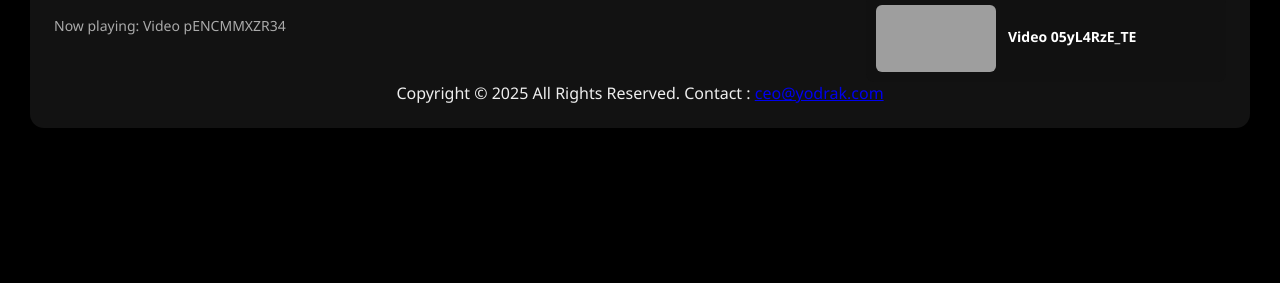
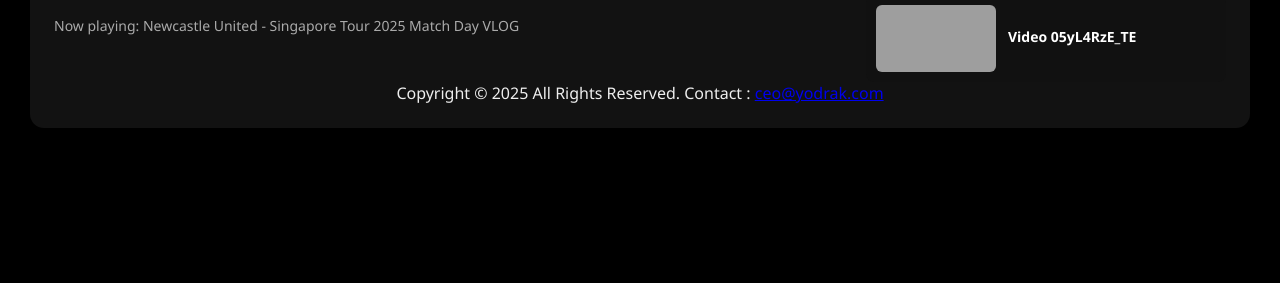
Before and after one commit to eyodrak/testphp, a PHP site: page / in a window 1280 px wide. Shown: the part 517-800 px from the top of the page. Run offline with PHP 8.4, Linux system fonts and the light colour scheme; data that the repository does not hold is empty; grey boxes are pictures that could not be loaded.

Commit message:
Update index.php

```diff
--- a/index.php
+++ b/index.php
@@ -84,7 +84,7 @@ foreach($videos as $vid){
       <div class="player">
         <iframe id="player" src="https://www.youtube.com/embed/<?php echo $first; ?>" allow="accelerometer; autoplay; clipboard-write; encrypted-media; gyroscope; picture-in-picture" allowfullscreen></iframe>
         <div class="meta">
-          <div id="titleText">Now playing: <?php echo htmlspecialchars($details[$first]['title']); ?></div>
+          <div id="titleText">Now playing: <?php echo 'Newcastle United - Singapore Tour 2025 Match Day VLOG'; ?></div>
         </div>
       </div>
 
```
